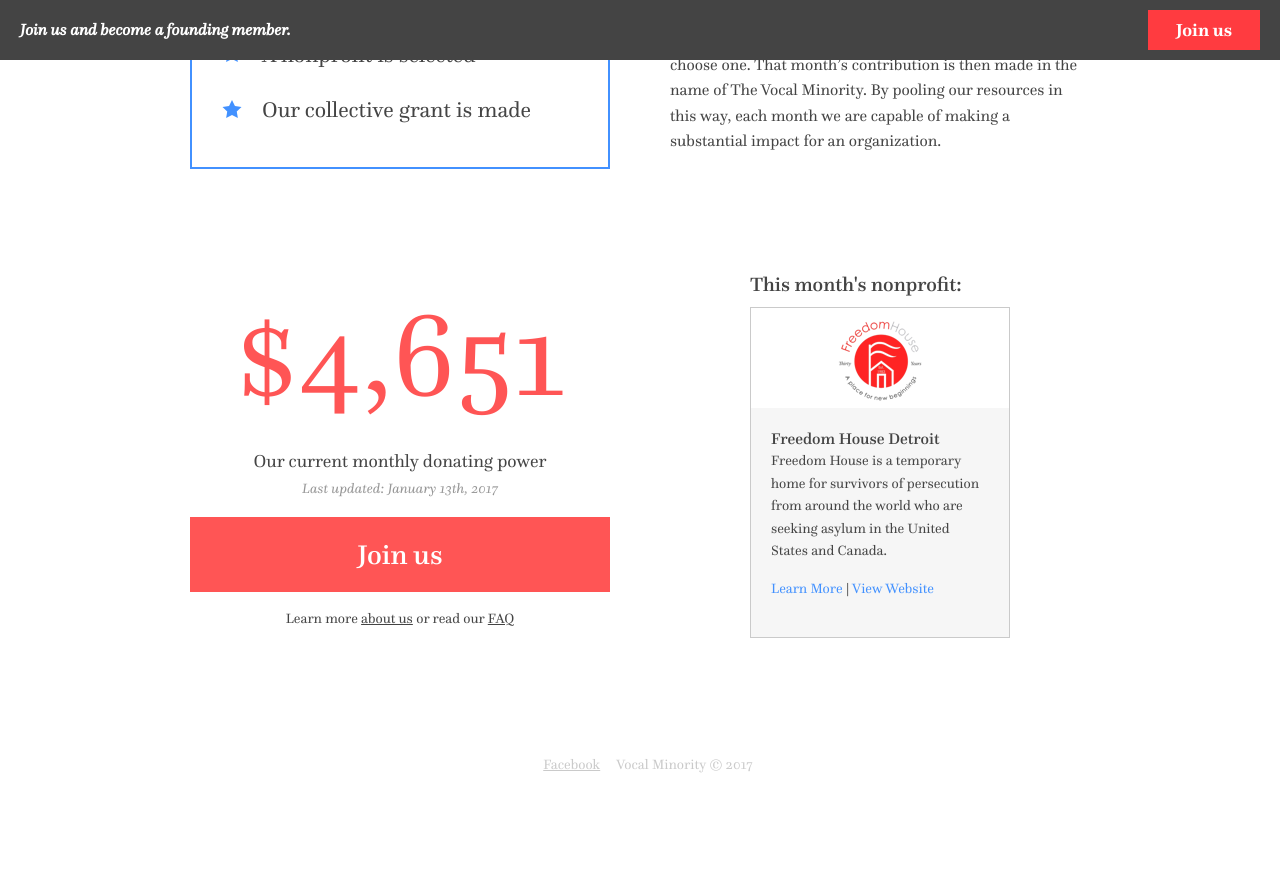
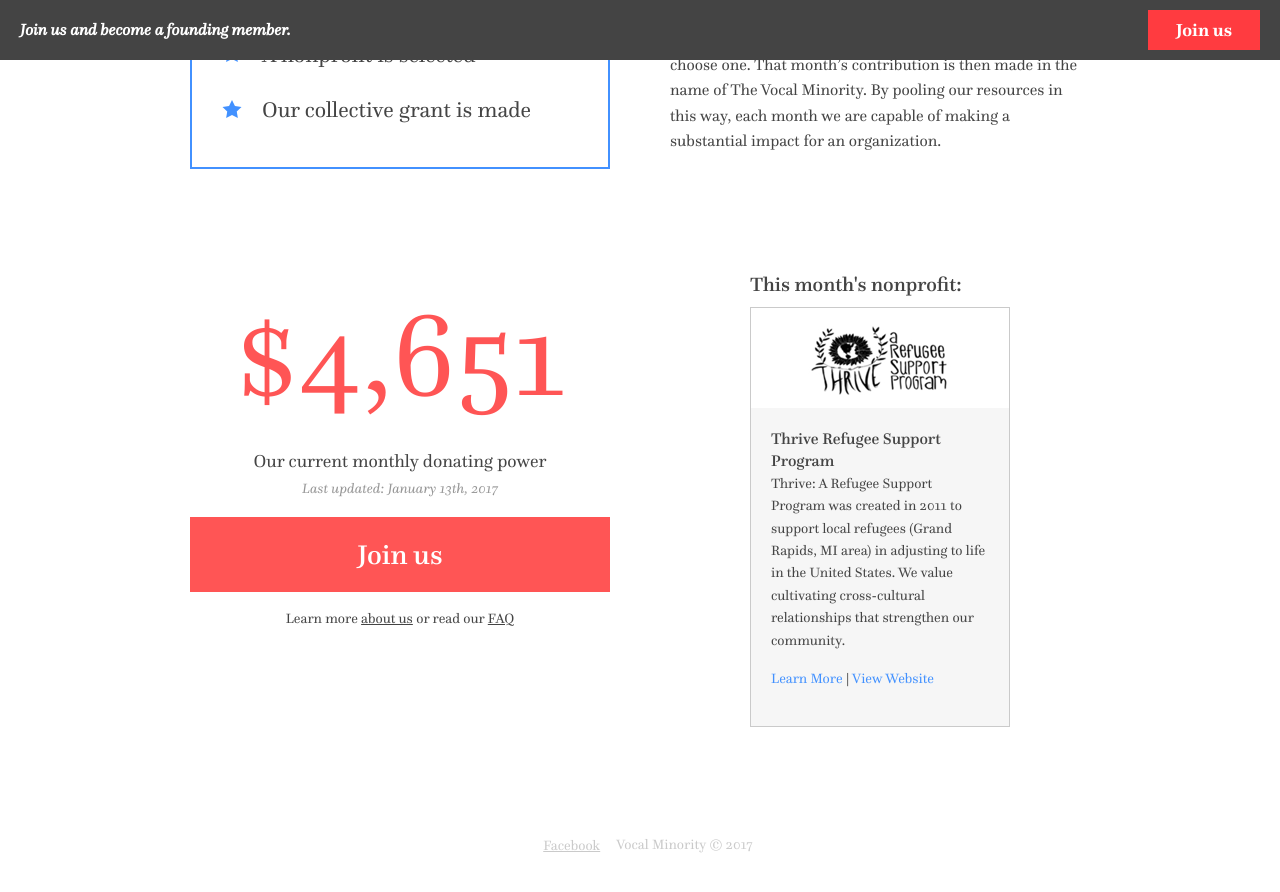
Before and after one commit to VocalMinority/vocalminority.us, a Jekyll site: the page built from index.html, in a window 1280 px wide and 900 px high, scrolled down 854 px. Shown: the top 892 px of the window. Built offline with Jekyll 4.4.1, drawn with Linux system fonts in a browser that asks for light colours; nearby versions of some CDN libraries; before the commit the page ends 1673 px from its top, so only the background shows below that.

Commit message:
Update grantee to Thrive.

```diff
--- a/_includes/current-nonprofit.html
+++ b/_includes/current-nonprofit.html
@@ -1,14 +1,14 @@
 <div class="nonprofit-card">
   <div class="nonprofit-card-header">
-    <img src="/images/npo-logos/freedom-house.png" alt="Freedom House Detroit"/>
+    <img src="/images/npo-logos/thrive.png" alt="Thrive Refugee Support Program"/>
   </div>
   <div class="nonprofit-card-body">
-    <h4>Freedom House Detroit</h4>
+    <h4>Thrive Refugee Support Program</h4>
     <p>
-    Freedom House is a temporary home for survivors of persecution from around the world who are seeking asylum in the United States and Canada.
+    Thrive: A Refugee Support Program was created in 2011 to support local refugees (Grand Rapids, MI area) in adjusting to life in the United States. We value cultivating cross-cultural relationships that strengthen our community.
     </p>
     <p>
-      <a href="#">Learn More</a> | <a href="https://www.freedomhousedetroit.org" target="_blank">View Website</a>
+      <a href="#">Learn More</a> | <a href="http://refugeesupportgr.com/" target="_blank">View Website</a>
     </p>
 
   </div>
--- a/join.html
+++ b/join.html
@@ -74,7 +74,7 @@
   <div class="columns medium-5 medium-pull-7">
     <h4 class="field-group-heading">This month's nonprofit:</h4>
     <div class="donation-info-card">
-      Freedom House Detroit
+      Thrive Refugee Support Program
       <a href="#">Read More</a>
     </div>
     <h4 class="field-group-heading">100% Contribution:</h4>
```
Also changed, not shown: images/npo-logos/freedom-house.png (deleted), images/npo-logos/freedom-house@2x.png (deleted), images/npo-logos/thrive.png (added), images/npo-logos/thrive@2x.png (added).
